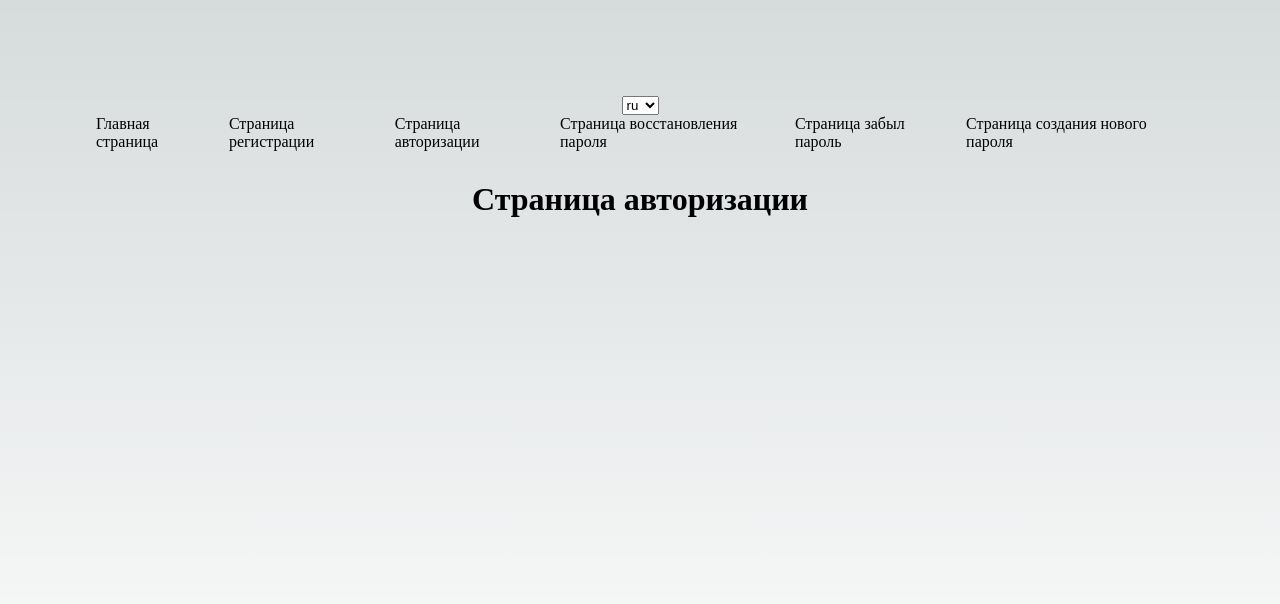
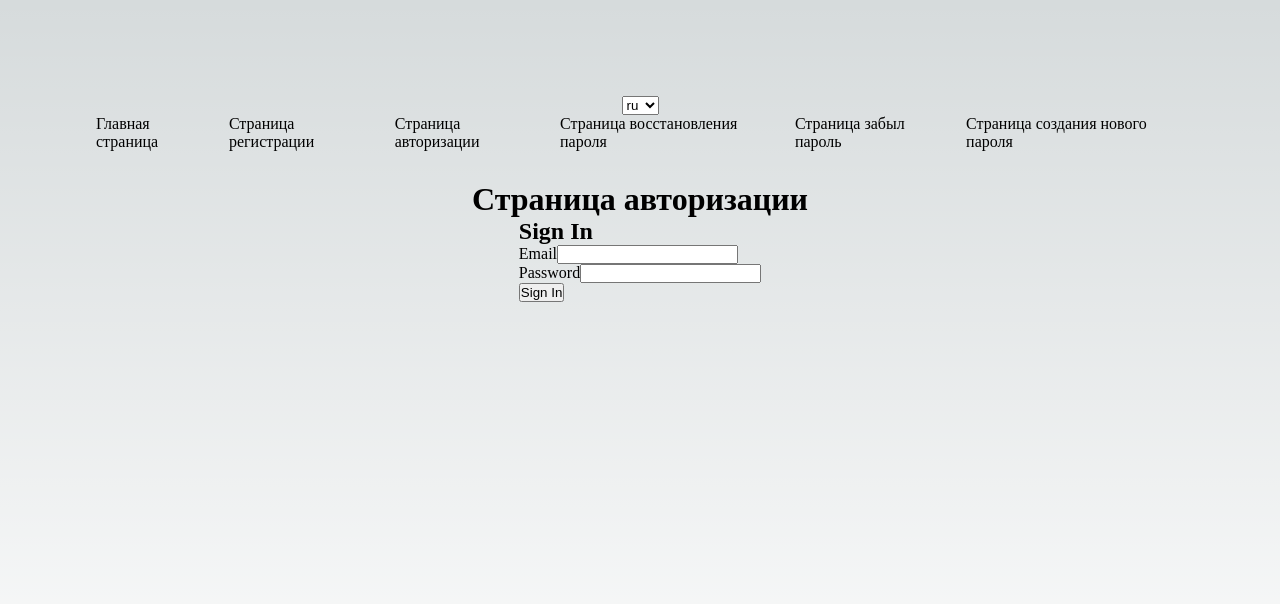
Before and after one commit to Commonaccount2024/inctagram, a Next.js app: page /singIn in a window 1280 px wide. Shown: the top 604 px of the page. Built offline with nearby package versions, Linux system fonts and the light colour scheme; a small style sheet from the web is missing.

Commit message:
UC-2 fetch: log in

```diff
--- a/src/pages/_app.tsx
+++ b/src/pages/_app.tsx
@@ -1,16 +1,21 @@
 import type { AppProps } from 'next/app'
+
+import { QueryClient, QueryClientProvider } from 'react-query'
 
 import { Layout } from '@/shared/components/layout/Layout'
 
 import '@/styles/globals.css'
+import '@commonaccount2024/inctagram-ui-kit/dist/style.css'
 import '@fontsource/roboto'
 import '@fontsource-variable/inter'
-import '@commonaccount2024/inctagram-ui-kit/dist/style.css'
+const queryClient = new QueryClient()
 
 export default function App({ Component, pageProps }: AppProps) {
   return (
-    <Layout>
-      <Component {...pageProps} />
-    </Layout>
+    <QueryClientProvider client={queryClient}>
+      <Layout>
+        <Component {...pageProps} />
+      </Layout>
+    </QueryClientProvider>
   )
 }
--- a/src/pages/singIn/index.tsx
+++ b/src/pages/singIn/index.tsx
@@ -1,13 +1,21 @@
+import { Provider } from 'react-redux'
+
+import LoginForm from '@/shared/components/LoginForm/LoginForm'
 import { HeadMeta } from '@/shared/components/headMeta/HeadMeta'
 import { useRouterLocaleDefination } from '@/shared/hooks/useRouterLocaleDefination'
+
+import { store } from '../../store'
 
 export default function SingIn() {
   const routerLocale = useRouterLocaleDefination()
 
   return (
     <>
-      <HeadMeta title={routerLocale.singInPage.title} />
-      <h1>{routerLocale.singInPage.title}</h1>
+      <Provider store={store}>
+        <HeadMeta title={routerLocale.singInPage.title} />
+        <h1>{routerLocale.singInPage.title}</h1>
+        <LoginForm />
+      </Provider>
     </>
   )
 }
--- /dev/null
+++ b/src/shared/components/LoginForm/LoginForm.module.scss
@@ -0,0 +1,3 @@
+.div {
+    color: yellow
+    }
--- /dev/null
+++ b/src/shared/components/LoginForm/LoginForm.tsx
@@ -0,0 +1,63 @@
+import React, { FC } from 'react'
+import { useForm } from 'react-hook-form'
+
+import { useRouter } from 'next/router'
+
+import { useLoginMutation } from './login.api'
+
+interface FormData {
+  email: string
+  password: string
+}
+
+const LoginForm: FC<FormData> = () => {
+  const {
+    formState: { errors },
+    handleSubmit,
+    register,
+    trigger,
+  } = useForm<FormData>()
+  const router = useRouter()
+
+  const [loginUser, { isError: loginError }] = useLoginMutation()
+
+  const onSubmit = async (data: FormData) => {
+    try {
+      await loginUser(data).unwrap()
+
+      router.push('/create-account')
+    } catch (error) {
+      console.error('Login error:', error)
+    }
+  }
+
+  const handleBlur = (fieldName: keyof FormData) => {
+    trigger(fieldName)
+  }
+
+  return (
+    <div>
+      <h2>Sign In</h2>
+      <form onSubmit={handleSubmit(onSubmit)}>
+        <div>
+          <label>Email</label>
+          <input {...register('email', { required: true })} onBlur={() => handleBlur('email')} />
+          {errors.email && <span>Email is required</span>}
+        </div>
+        <div>
+          <label>Password</label>
+          <input
+            {...register('password', { required: true })}
+            onBlur={() => handleBlur('password')}
+            type={'password'}
+          />
+          {errors.password && <span>Password is required</span>}
+        </div>
+        <button type={'submit'}>Sign In</button>
+        {loginError && <div>Error: The email or password are incorrect. Try again please</div>}
+      </form>
+    </div>
+  )
+}
+
+export default LoginForm
--- /dev/null
+++ b/src/shared/components/LoginForm/login.api.ts
@@ -0,0 +1,16 @@
+import { createApi, fetchBaseQuery } from '@reduxjs/toolkit/query/react'
+export const loginApi = createApi({
+  baseQuery: fetchBaseQuery({ baseUrl: 'https://inctagram.work/api/v1' }),
+  endpoints: builder => ({
+    login: builder.mutation({
+      query: loginData => ({
+        body: loginData,
+        method: 'POST',
+        url: '/auth/login',
+      }),
+    }),
+  }),
+  reducerPath: 'loginApi',
+})
+
+export const { useLoginMutation } = loginApi
--- /dev/null
+++ b/src/store.ts
@@ -0,0 +1,14 @@
+import { configureStore } from '@reduxjs/toolkit'
+import { setupListeners } from '@reduxjs/toolkit/query'
+
+import { loginApi } from './shared/components/LoginForm/login.api'
+
+export const store = configureStore({
+  middleware: getDefaultMiddleware => {
+    return getDefaultMiddleware().concat(loginApi.middleware)
+  },
+  reducer: {
+    [loginApi.reducerPath]: loginApi.reducer,
+  },
+})
+setupListeners(store.dispatch)
```
Also changed, not shown: 1 other file (tests, documents, lock files or other folders).
